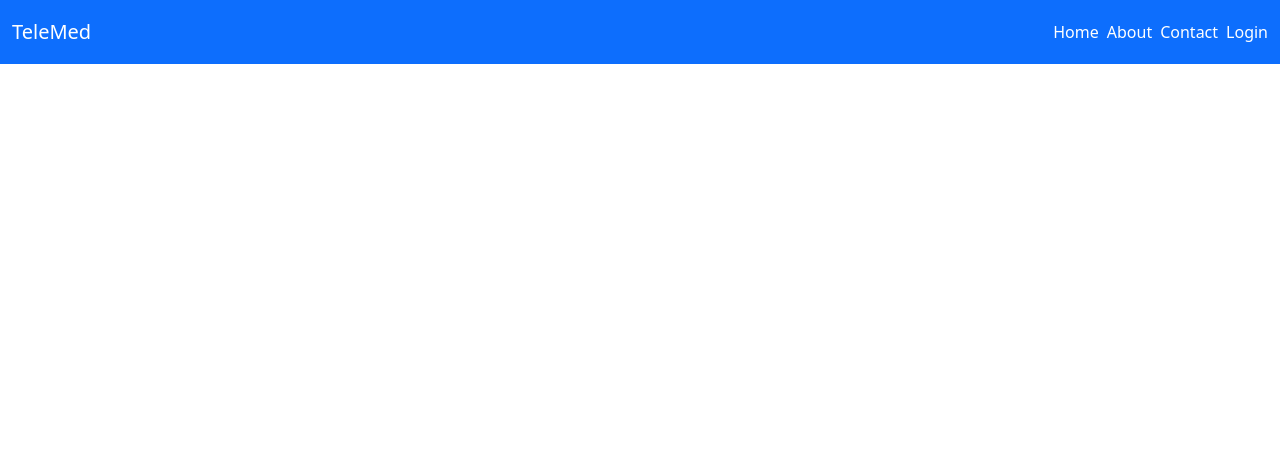
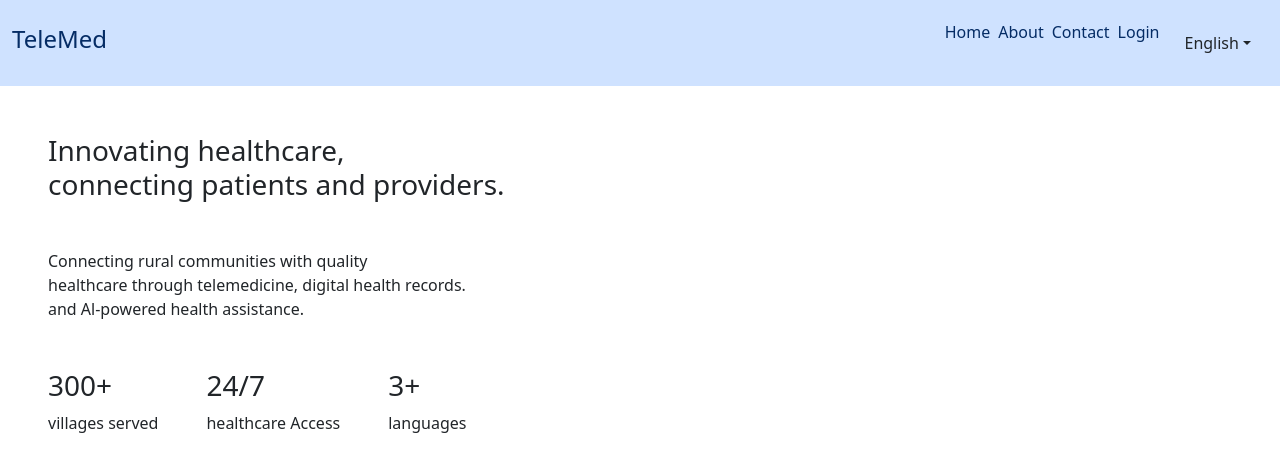
Before and after one commit to Mohana2404/Telemedicine-app, a React (Vite) app: page / in a window 1280 px wide. Shown: the top 472 px of the page. Built offline with nearby package versions, Linux system fonts and the light colour scheme.

Commit message:
landing page fix

```diff
--- a/src/Home.jsx
+++ b/src/Home.jsx
@@ -1,19 +1,47 @@
 import React from 'react'
 
+
 const Home = () => {
+    const numberOfVilages =  "300+"
+
   return (
     <div>
-        <nav className="navbar navbar-expand-lg bg-primary w-100 m-auto">
+        <nav className="navbar navbar-expand-lg bg-primary-subtle w-100 d-flex justify-content-between">
   <div className="container-fluid">
-    <a className="navbar-brand text-white" href="#">TeleMed</a>
+    <a className="navbar-brand text-white " href="#"><h4 className='text-primary-emphasis'>TeleMed</h4></a>
     </div>
     <div className="d-flex p-2">
-        <a className="nav-link text-white m-1 " href="#">Home</a>
-        <a className="nav-link text-white m-1 " href="#">About</a>
-        <a className="nav-link text-white m-1 " href="#">Contact</a>
-        <a className="nav-link text-white m-1 " href="#">Login</a>
+        <a className="nav-link text-white m-1 text-primary-emphasis" href="#">Home</a>
+        <a className="nav-link text-white m-1 text-primary-emphasis" href="#">About</a>
+        <a className="nav-link text-white m-1 text-primary-emphasis" href="#">Contact</a>
+        <a className="nav-link text-white m-1 text-primary-emphasis" href="#">Login</a>
+        <dropdown className='p-2'>
+        <button className="btn btn-primary-emphasis dropdown-toggle" type="button" data-bs-toggle="dropdown" aria-expanded="false">
+    English
+  </button>
+    <ul className="dropdown-menu">
+    <li><a className="dropdown-item" href="#">Tamil</a></li>
+    <li><a className="dropdown-item" href="#">English</a></li>
+    <li><a className="dropdown-item" href="#">hindi</a></li>
+  </ul>
+
+        </dropdown>
+
+
     </div>
-</nav></div>
+</nav>
+    <h3 className="m-5 align-center">Innovating healthcare, <br/>connecting patients and providers.</h3>
+    <p className='m-5'>Connecting rural communities  with quality<br/>
+healthcare through telemedicine, digital health records.<br/>
+and Al-powered health assistance.</p>
+<div className='d-flex m-5 p-10 gap-5'>
+<div><h3>{numberOfVilages}<br/></h3><p>villages served </p></div>
+<div><h3>24/7<br/></h3><p>healthcare Access</p></div>
+<div><h3>3+<br/></h3><p>languages</p></div>
+</div>
+
+
+</div>
   )
 }
 
```
Also changed, not shown: 1 other file (tests, documents, lock files or other folders).
